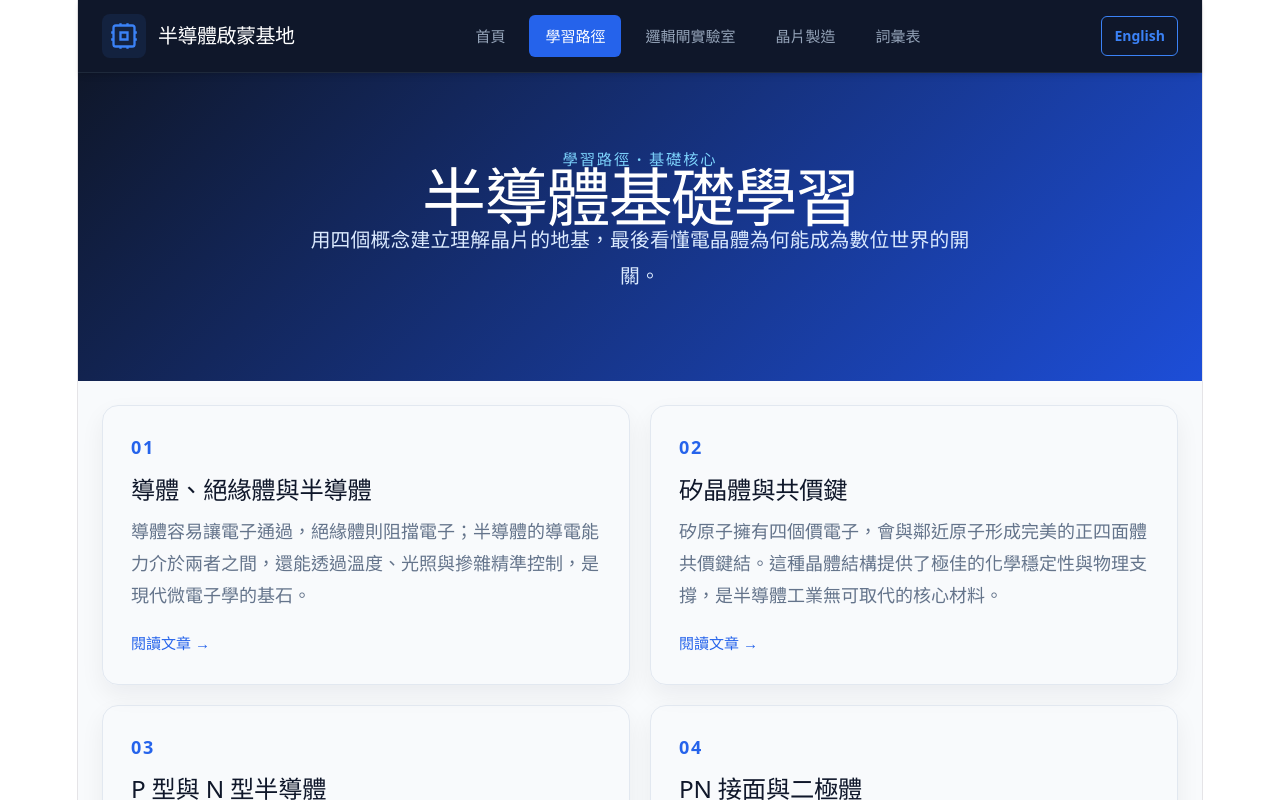
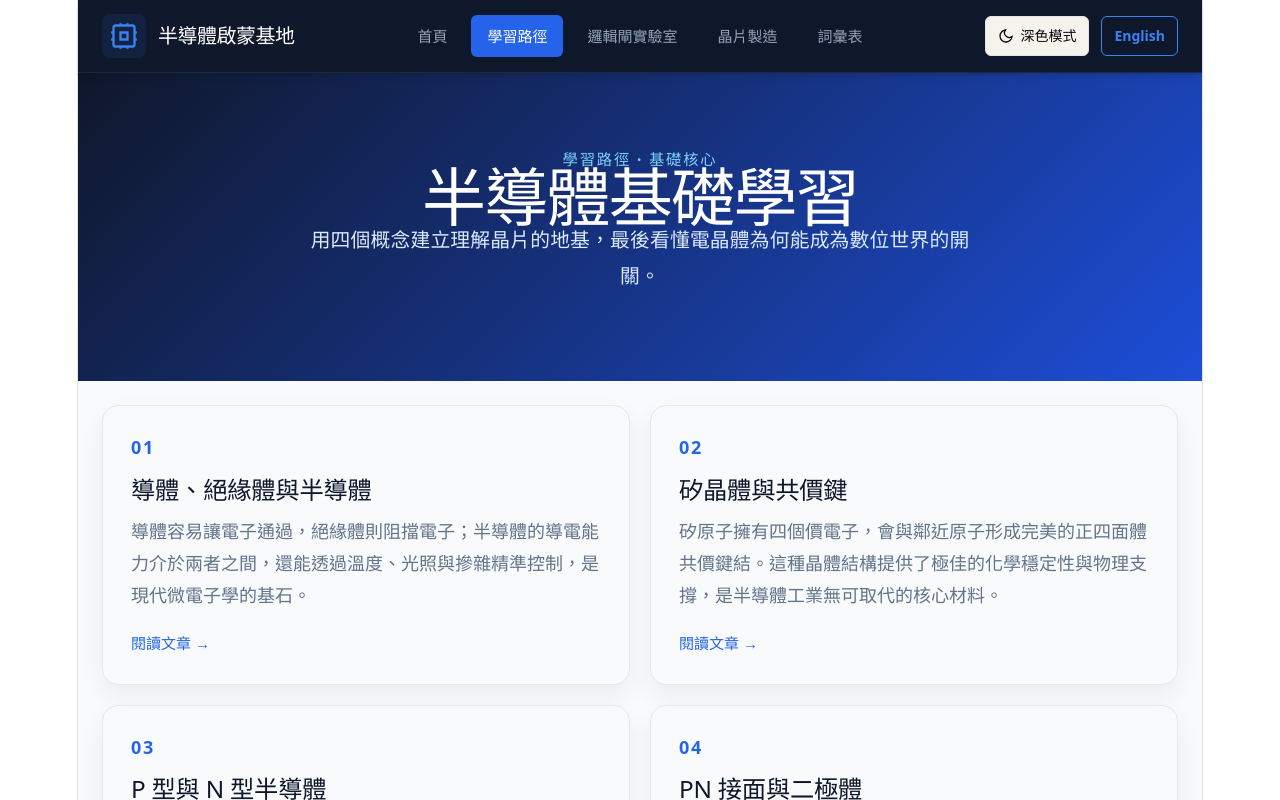
Before and after one commit to wuyouyou324-design/introduce-semiconductor-website, a React (Vite) app: page /learn#transistor in a window 1280 px wide. Shown: the top 800 px of the page. Built offline with nearby package versions, Linux system fonts and the light colour scheme.

Commit message:
feat: add dark and light mode toggle

```diff
--- a/src/App.tsx
+++ b/src/App.tsx
@@ -1,5 +1,6 @@
 import { RouterProvider, useRouter } from './app/router';
 import { LanguageProvider } from './app/language';
+import { ThemeProvider } from './app/theme';
 import { PageLayout } from './components/layout/PageLayout';
 import { HomePage } from './pages/HomePage';
 import { LearnPage } from './pages/LearnPage';
@@ -34,9 +35,11 @@ function AppContent() {
 export function App() {
   return (
     <LanguageProvider>
-      <RouterProvider>
-        <AppContent />
-      </RouterProvider>
+      <ThemeProvider>
+        <RouterProvider>
+          <AppContent />
+        </RouterProvider>
+      </ThemeProvider>
     </LanguageProvider>
   );
 }
--- /dev/null
+++ b/src/app/theme.tsx
@@ -0,0 +1,56 @@
+import { createContext, useContext, useEffect, useState, type ReactNode } from 'react';
+
+type Theme = 'light' | 'dark';
+
+interface ThemeContextType {
+  theme: Theme;
+  toggleTheme: () => void;
+  setTheme: (theme: Theme) => void;
+}
+
+const ThemeContext = createContext<ThemeContextType | undefined>(undefined);
+
+export function ThemeProvider({ children }: { children: ReactNode }) {
+  const [theme, setThemeState] = useState<Theme>(() => {
+    try {
+      const saved = localStorage.getItem('theme') as Theme;
+      if (saved === 'light' || saved === 'dark') {
+        return saved;
+      }
+      return window.matchMedia('(prefers-color-scheme: dark)').matches ? 'dark' : 'light';
+    } catch {
+      return 'light';
+    }
+  });
+
+  useEffect(() => {
+    try {
+      document.documentElement.setAttribute('data-theme', theme);
+      localStorage.setItem('theme', theme);
+    } catch {
+      // ignore
+    }
+  }, [theme]);
+
+  const toggleTheme = () => {
+    setThemeState((prev) => (prev === 'light' ? 'dark' : 'light'));
+  };
+
+  const setTheme = (newTheme: Theme) => {
+    setThemeState(newTheme);
+  };
+
+  return (
+    <ThemeContext.Provider value={{ theme, toggleTheme, setTheme }}>
+      {children}
+    </ThemeContext.Provider>
+  );
+}
+
+export function useTheme() {
+  const context = useContext(ThemeContext);
+  if (!context) {
+    throw new Error('useTheme must be used within a ThemeProvider');
+  }
+  return context;
+}
--- a/src/components/layout/Header.tsx
+++ b/src/components/layout/Header.tsx
@@ -1,11 +1,13 @@
 import { useState } from 'react';
 import { useRouter } from '../../app/router';
 import { useLanguage } from '../../app/language';
+import { useTheme } from '../../app/theme';
 import './Header.css';
 
 export function Header() {
   const { currentPath, navigate } = useRouter();
   const { language, setLanguage, t } = useLanguage();
+  const { theme, toggleTheme } = useTheme();
   const [mobileMenuOpen, setMobileMenuOpen] = useState(false);
 
   const navItems = [
@@ -53,6 +55,39 @@ export function Header() {
         <div className="header-actions" style={{ display: 'flex', alignItems: 'center', gap: '12px' }}>
           <button
             type="button"
+            className="theme-toggle-btn"
+            onClick={toggleTheme}
+            style={{
+              padding: '6px 12px',
+              borderRadius: '6px',
+              border: '1px solid var(--border)',
+              background: 'var(--code-bg)',
+              color: 'var(--text-h)',
+              cursor: 'pointer',
+              fontWeight: 600,
+              fontSize: '14px',
+              display: 'flex',
+              alignItems: 'center',
+              gap: '6px',
+              transition: 'all 0.2s'
+            }}
+            aria-label={t.themeToggleLabel}
+          >
+            {theme === 'dark' ? (
+              <svg viewBox="0 0 24 24" width="16" height="16" fill="none" stroke="currentColor" strokeWidth="2" aria-hidden="true">
+                <circle cx="12" cy="12" r="5" />
+                <path d="M12 1v2M12 21v2M4.22 4.22l1.42 1.42M18.36 18.36l1.42 1.42M1 12h2M21 12h2M4.22 19.78l1.42-1.42M18.36 5.64l1.42-1.42" />
+              </svg>
+            ) : (
+              <svg viewBox="0 0 24 24" width="16" height="16" fill="none" stroke="currentColor" strokeWidth="2" aria-hidden="true">
+                <path d="M21 12.79A9 9 0 1 1 11.21 3 7 7 0 0 0 21 12.79z" />
+              </svg>
+            )}
+            <span>{theme === 'dark' ? t.lightMode : t.darkMode}</span>
+          </button>
+
+          <button
+            type="button"
             className="lang-toggle-btn"
             onClick={toggleLanguage}
             style={{
--- a/src/data/translations.ts
+++ b/src/data/translations.ts
@@ -27,6 +27,9 @@ export const translations = {
     aboutProject: '關於專案',
     aboutDesc: '本站為純前端科普教育網站，不包含任何商業營利、登入系統或後端資料庫。',
     copyright: '© 2026 半導體啟蒙基地. All rights reserved.',
+    darkMode: '深色模式',
+    lightMode: '淺色模式',
+    themeToggleLabel: '切換深淺模式',
 
     // Learn Page
     learnEyebrow: '學習路徑 · 基礎核心',
@@ -137,6 +140,9 @@ export const translations = {
     aboutProject: 'About Project',
     aboutDesc: 'This site is a pure front-end science education website, containing no commercial profit, login systems, or backend databases.',
     copyright: '© 2026 Semiconductor Ignition Base. All rights reserved.',
+    darkMode: 'Dark Mode',
+    lightMode: 'Light Mode',
+    themeToggleLabel: 'Toggle Theme',
 
     // Learn Page
     learnEyebrow: 'Learning Path · Core Basics',
--- a/src/index.css
+++ b/src/index.css
@@ -31,7 +31,7 @@
 }
 
 @media (prefers-color-scheme: dark) {
-  :root {
+  :root:not([data-theme="light"]) {
     --text: #9ca3af;
     --text-h: #f3f4f6;
     --bg: #16171d;
@@ -45,9 +45,27 @@
       rgba(0, 0, 0, 0.4) 0 10px 15px -3px, rgba(0, 0, 0, 0.25) 0 4px 6px -2px;
   }
 
-  #social .button-icon {
+  :root:not([data-theme="light"]) #social .button-icon {
     filter: invert(1) brightness(2);
   }
+}
+
+[data-theme="dark"] {
+  --text: #9ca3af;
+  --text-h: #f3f4f6;
+  --bg: #16171d;
+  --border: #2e303a;
+  --code-bg: #1f2028;
+  --accent: #c084fc;
+  --accent-bg: rgba(192, 132, 252, 0.15);
+  --accent-border: rgba(192, 132, 252, 0.5);
+  --social-bg: rgba(47, 48, 58, 0.5);
+  --shadow:
+    rgba(0, 0, 0, 0.4) 0 10px 15px -3px, rgba(0, 0, 0, 0.25) 0 4px 6px -2px;
+}
+
+[data-theme="dark"] #social .button-icon {
+  filter: invert(1) brightness(2);
 }
 
 #root {
```
